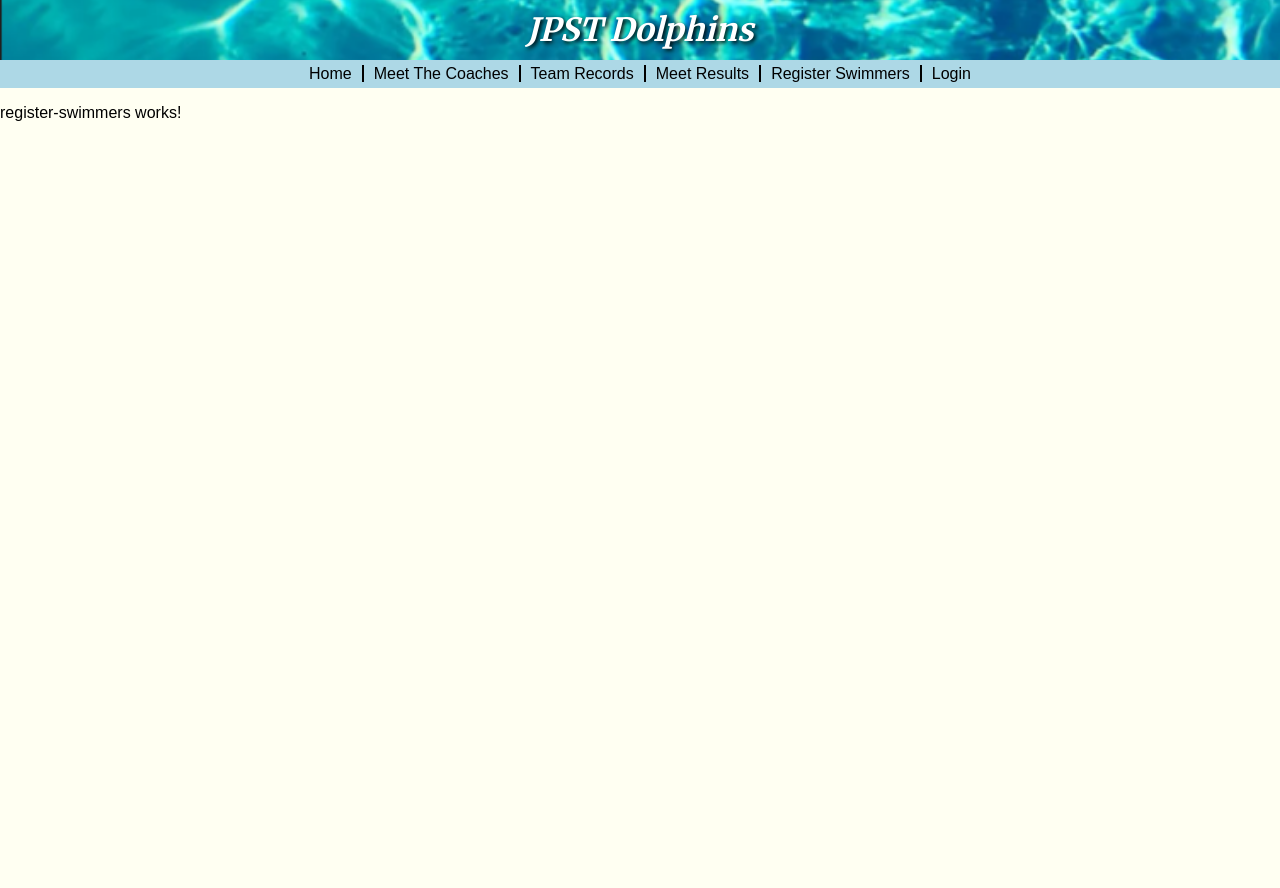
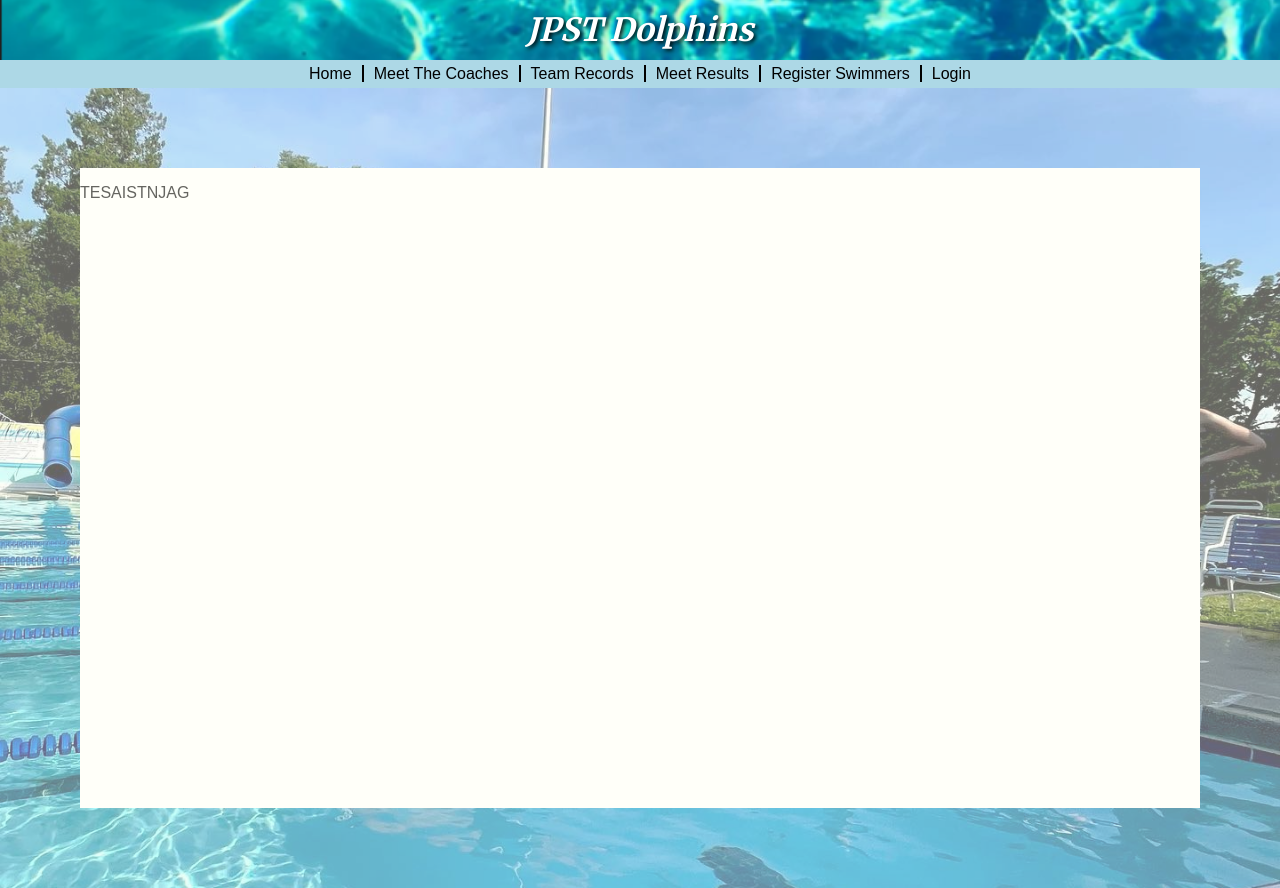
Before and after one commit to zachpfaltzgraff/JPSTWebsite---not-complete, an Angular app: page /register-swimmers in a window 1280 px wide. Before the commit the page ends 800 px from the top, so only its background shows below. Built offline with nearby package versions, Linux system fonts and the light colour scheme.

Commit message:
Register page
Began base page of the register swimmers page

```diff
--- a/src/app/header-bar/header-bar.component.html
+++ b/src/app/header-bar/header-bar.component.html
@@ -10,7 +10,7 @@
         <a href="">Meet The Coaches</a>
         <a href="">Team Records</a>
         <a href="">Meet Results</a>
-        <a href="">Register Swimmers</a>
+        <a href="/register-swimmers">Register Swimmers</a>
         <a href="/login">Login</a>
     </li>
 </div>
--- a/src/app/register-swimmers/register-swimmers.component.css
+++ b/src/app/register-swimmers/register-swimmers.component.css
@@ -0,0 +1,17 @@
+.background-image {
+    background-image: url('/assets/swimmer.jpg');
+    background-size: cover;
+    width: 100vw;
+    opacity: 60%;
+    height: 100vh;
+    display: flex;
+    justify-content: center;
+
+}
+
+.white-box {
+    margin: 80px;
+    width: 100%;
+    background-color: white;
+
+}
--- a/src/app/register-swimmers/register-swimmers.component.html
+++ b/src/app/register-swimmers/register-swimmers.component.html
@@ -1 +1,9 @@
-<p>register-swimmers works!</p>
+<div class="register-page">
+    <div class="background-image">
+        <div class="white-box">
+            <p> TESAISTNJAG</p>
+        </div>
+
+    </div>
+
+</div>
```
Also changed, not shown: src/assets/swimmer.jpg (added).
